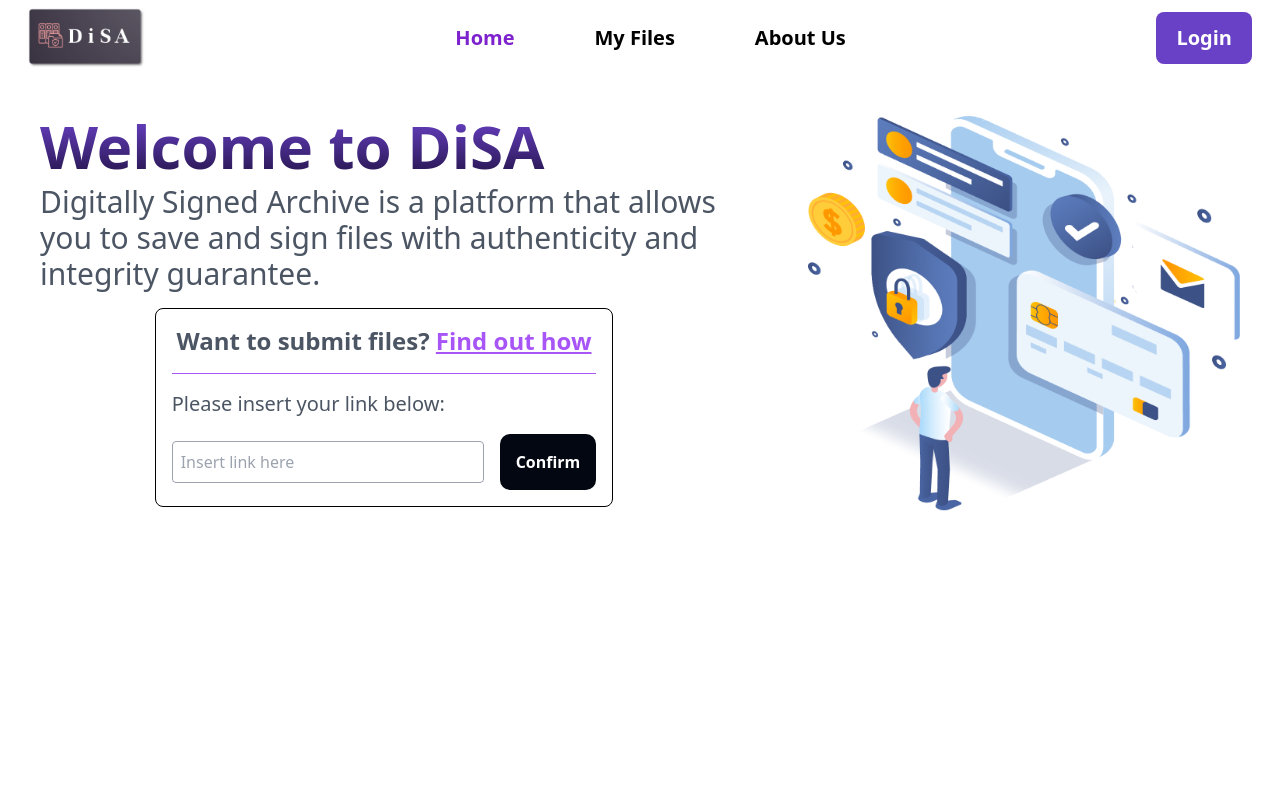
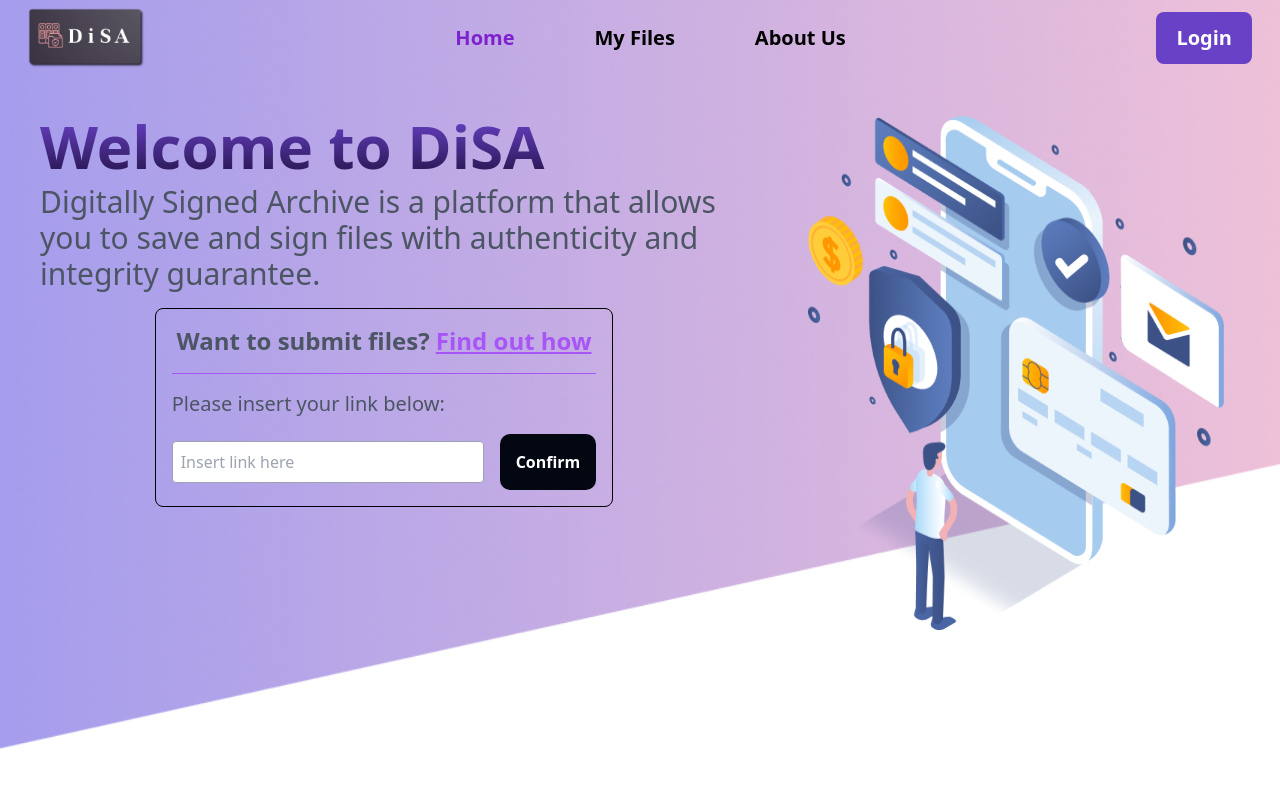
Before and after one commit to miguel-silva48/DiSA-webInterface, a React (Vite) app: page / in a window 1280 px wide. Shown: the top 788 px of the page. Built offline with nearby package versions, Linux system fonts and the light colour scheme.

Commit message:
Fix(webInterface): some layout fixes + added background component

```diff
--- /dev/null
+++ b/src/components/layout/Background.jsx
@@ -0,0 +1,16 @@
+import React from "react";
+
+const Background = ({ children }) => {
+  return (
+    <div>
+      <img
+        src="/Background.png"
+        className="w-auto h-full object-cover fixed inset-0 z-0"
+        style={{ zIndex: "-1" }}
+      />
+      {children}
+    </div>
+  );
+};
+
+export default Background;
--- a/src/components/pages/HomePage.jsx
+++ b/src/components/pages/HomePage.jsx
@@ -1,10 +1,13 @@
 import React from "react";
 import Navbar from "../layout/Navbar.jsx";
+import Background from "../layout/Background.jsx";
 
 import side_image from "/side_image.png";
 
 const HomePage = () => {
   return (
+    <div>
+      <Background />
     <div className="flex flex-col h-screen">
       <Navbar />
       <div className="flex flex-row w-full h-full">
@@ -41,9 +44,10 @@ const HomePage = () => {
           </div>
         </div>
         <div className="w-[40%] h-full p-10">
-          <img src={side_image} className="justify-center items-center" alt="Side Image" />
+          <img src={side_image} className="lg:h-[80%] sm:h-auto justify-center items-center pr-4" alt="Side Image" />
         </div>
       </div>
+    </div>
     </div>
   );
 };
```
Also changed, not shown: public/Background.png (added), public/DiSA_logo.png.
